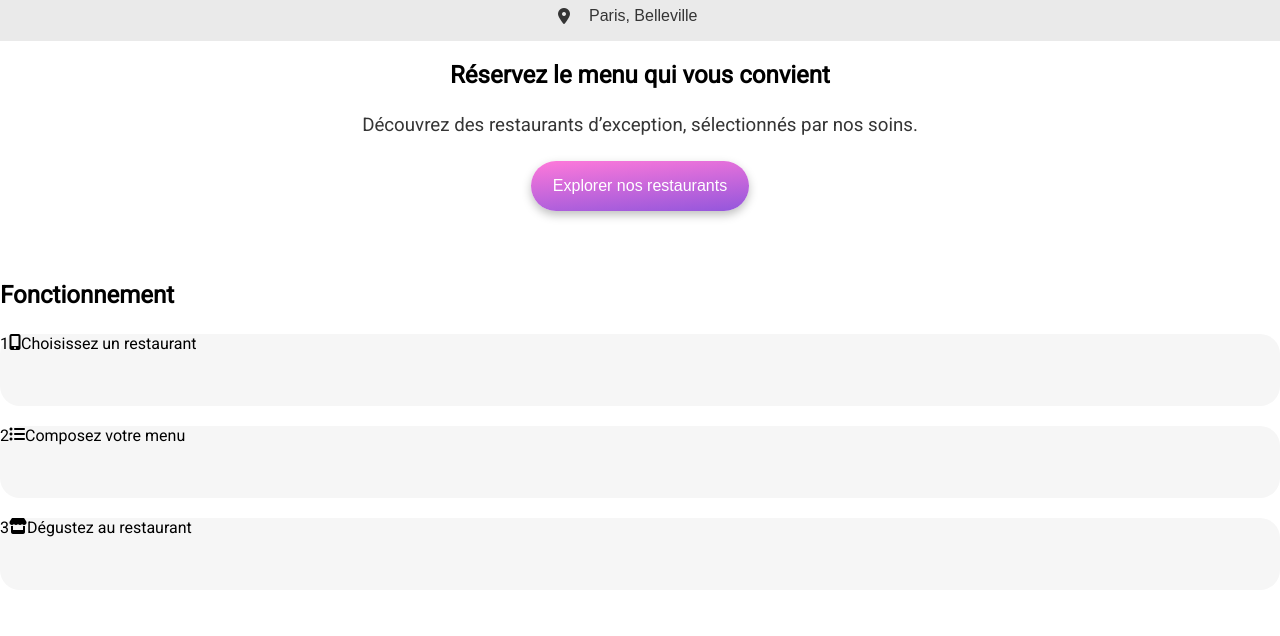
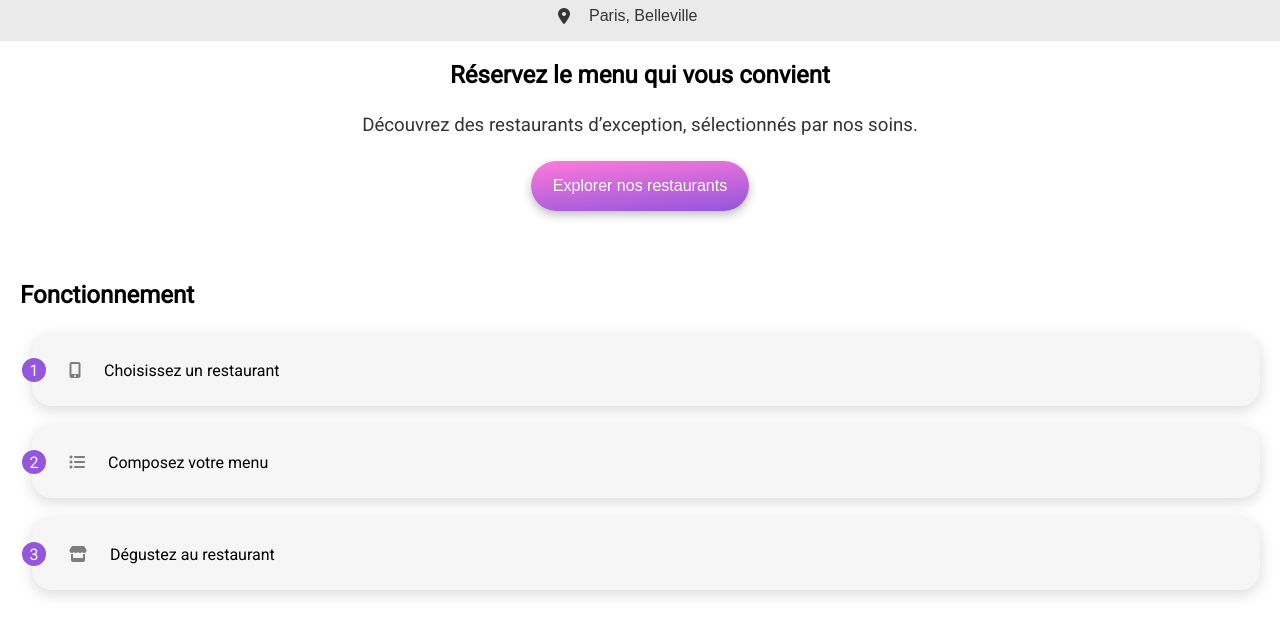
Before and after one commit to boris-pjr/Pujar_Boris_1_repository_012024, a website: page index.html in a window 1280 px wide. Shown: the part 70-706 px from the top of the page. Drawn offline with Linux system fonts and the light colour scheme; a web font is replaced by a local one.

Commit message:
finalisation de la section fonctionnement

```diff
--- a/index.html
+++ b/index.html
@@ -35,17 +35,17 @@
                 <h1>Fonctionnement</h1>
                 <div class="fonctionnement__rectangle">
                     <a href="#" class="fonctionnement__rectangle--number">
-                        <div>1</div>
+                        <div class="number">1</div>
                         <i class="fa-solid fa-mobile-screen-button fa-fonctionnement"></i>
                         <p>Choisissez un restaurant</p>
                     </a>
                     <a href="#" class="fonctionnement__rectangle--number">
-                        <div>2</div>
+                        <div class="number">2</div>
                         <i class="fa-solid fa-list-ul fa-fonctionnement"></i>
                         <p>Composez votre menu</p>
                     </a>
                     <a href="#" class="fonctionnement__rectangle--number">
-                        <div>3</div>
+                        <div class="number">3</div>
                         <i class="fa-solid fa-store fa-fonctionnement"></i>
                         <p>Dégustez au restaurant</p>
                     </a>
--- a/scss/2_utils/_variables.scss
+++ b/scss/2_utils/_variables.scss
@@ -8,6 +8,7 @@ $txt-explorer: #353535;
 $txt-button: #FFFFFF;
 $bc-localisation: #EAEAEA;
 $bc-fonctionnement: #FFFFFF;
+$icon-fonctionnement: #7E7E7E;
 $bc-numbercards: #F6F6F6;
 $bc-restaurants: #F6F6F6;
 $txt-new: #008766;
--- a/scss/5_pages/page-accueil/_fontionnement.scss
+++ b/scss/5_pages/page-accueil/_fontionnement.scss
@@ -5,20 +5,46 @@
     padding: 20px 0 50px 0;
     background-color: $bc-fonctionnement;
 
+    & h1 {
+        padding: 0 0 0 20px;
+    }
+
     &__rectangle {
         display: flex;
         flex-direction: column;
         gap: 20px;
+        padding: 0 20px 0 32px;
     }
 
     &__rectangle--number {
         display: flex;
         flex-direction: row;
+        align-items: center;
+        gap: 23px;
         background-color: $bc-numbercards;
+        box-shadow: 0px 4px 15px 0px rgba(0, 0, 0, 0.15);
         height: 72px;
         border-radius: 20px;
+    }
 
+    &__rectangle--number .number {
+        width: 24px;
+        height: 24px;
+        background-color: $primaire;
+        color: $txt-button;
+        border-radius: 50%;
+        margin-left: -10px;
+        display: flex;
+        align-items: center;
+        justify-content: center;
+        flex: none;
+    }
 
+    &__rectangle--number .fa-fonctionnement {
+        color: $icon-fonctionnement;
+    }
 
+    &__rectangle--number:hover .fa-fonctionnement {
+        color: $primaire;
     }
 }
```
Also changed, not shown: assets/css/main.css, 1 other file.
